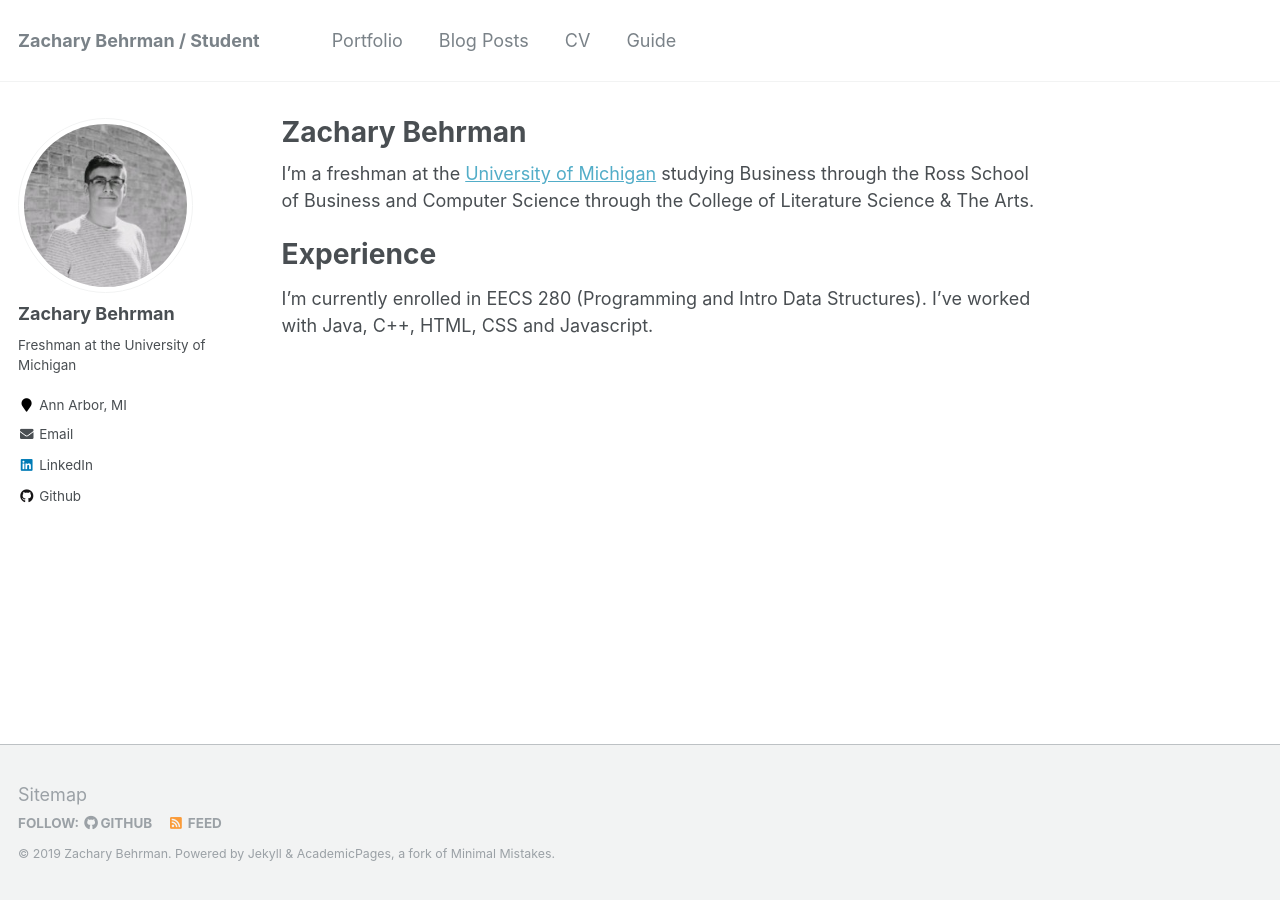
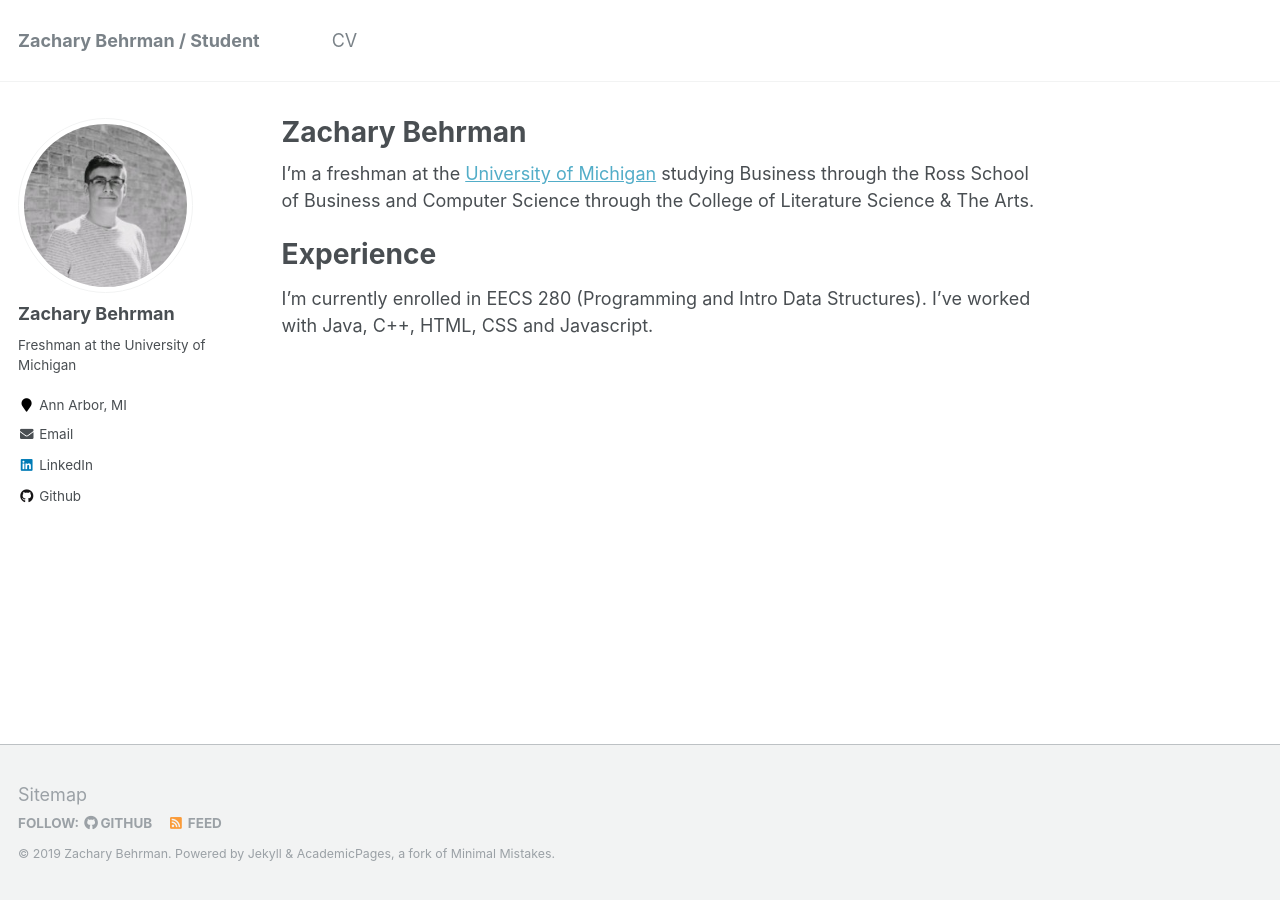
Before and after one commit to Pizazzle56/pizazzle56.github.io, a Jekyll site: the page built from _pages/about.md, in a window 1280 px wide. Built offline with Jekyll 4.4.1, drawn with Linux system fonts in a browser that asks for light colours.

Commit message:
Basic changes

```diff
--- a/_data/navigation.yml
+++ b/_data/navigation.yml
@@ -1,14 +1,5 @@
 # main links links
 main:
 
-  - title: "Portfolio"
-    url: /portfolio/
-
-  - title: "Blog Posts"
-    url: /year-archive/
-
   - title: "CV"
     url: /cv/
-
-  - title: "Guide"
-    url: /markdown/
```
Also changed, not shown: _portfolio/portfolio-2.html (deleted, +0 -7 lines).
